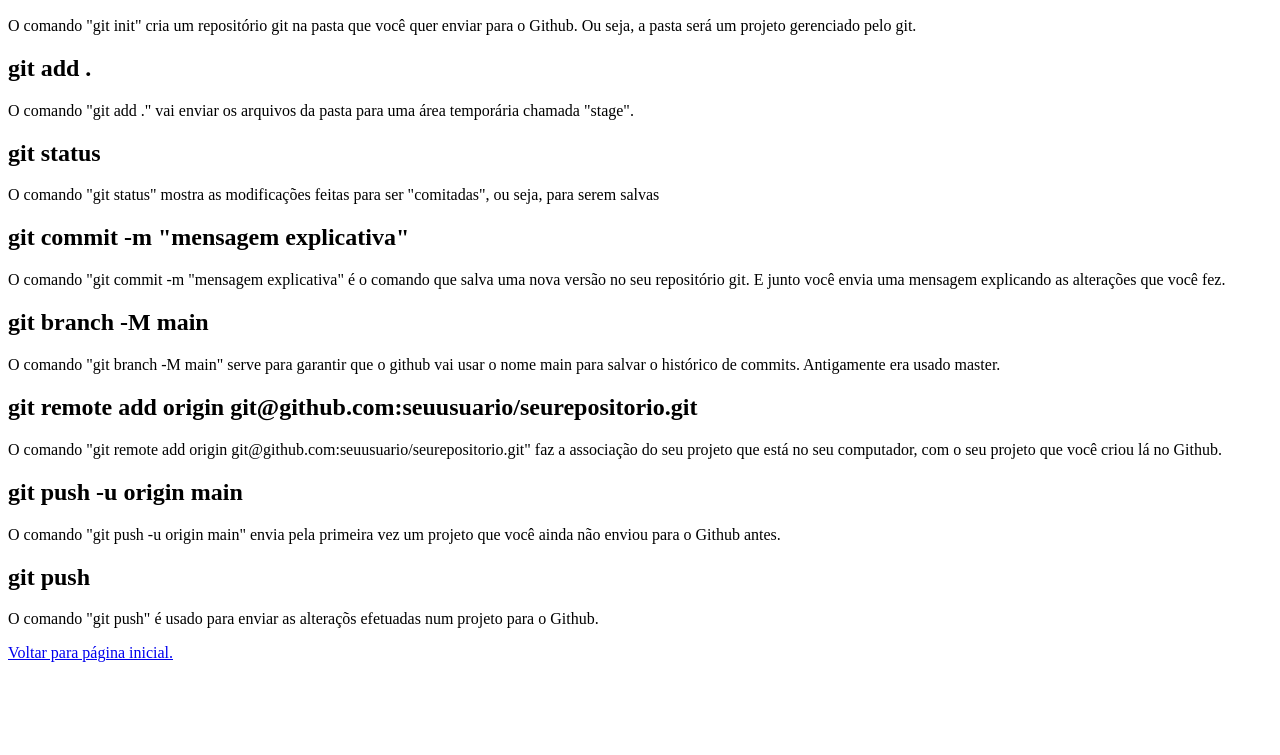
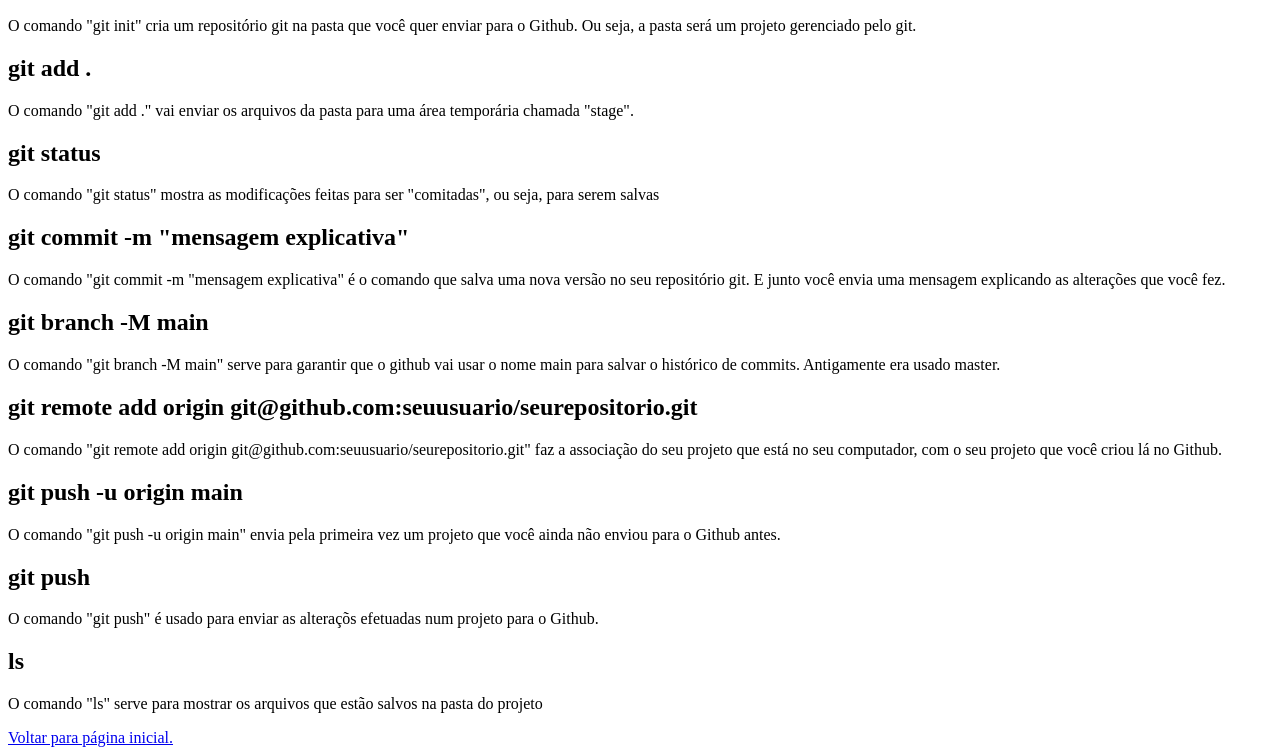
Before and after one commit to Gustavo-Henrique109/Primeiro-projeto-no-Github, a plain HTML site: page comandos.html in a window 1280 px wide. Shown: the part 110-865 px from the top of the page. Before the commit the page ends 800 px from the top, so only its background shows below. Drawn offline with Linux system fonts and the light colour scheme.

Commit message:
Adicionado mais um comando git

```diff
--- a/comandos.html
+++ b/comandos.html
@@ -33,6 +33,8 @@
         primeira vez um projeto que você ainda não enviou para o Github antes.</p>
     <h2>git push</h2>
     <p>O comando "git push" é usado para enviar as alteraçõs efetuadas num projeto para o Github.</p>
+    <h2>ls</h2>
+    <p>O comando "ls" serve para mostrar os arquivos que estão salvos na pasta do projeto</p>
 
     <a href="index.html">Voltar para página inicial.</a>
 </body>
```
